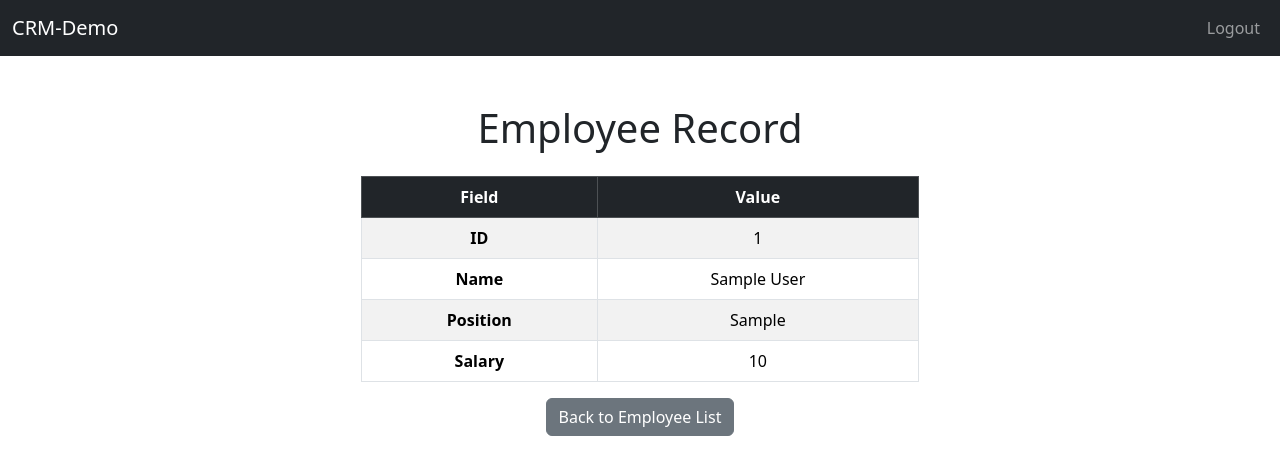
After one commit to viswalegend27/Crm-Workaround, a Django app: page /record/1 in a window 1280 px wide. The commit adds this page. Shown: the top 475 px of the page. Run offline with Django 5.2, Linux system fonts and the light colour scheme; a user stored in the database is signed in; tables that the repository leaves empty hold one stand-in row (values such as "Sample post").

Commit message:
Make my table interactive, view my emp details in an separate page

```diff
--- /dev/null
+++ b/client-resource-management/my_crm/crmwebsite/templates/record.html
@@ -0,0 +1,37 @@
+{% extends 'base.html' %}
+{% block content %}
+<div class="col-md-6 offset-md-3 mt-4">
+  <h1 class="mb-4 text-center">Employee Record</h1>
+
+  <table class="table table-bordered table-striped text-center">
+    <thead class="table-dark">
+      <tr>
+        <th>Field</th>
+        <th>Value</th>
+      </tr>
+    </thead>
+    <tbody>
+      <tr>
+        <td><strong>ID</strong></td>
+        <td>{{ emp_record.id }}</td>
+      </tr>
+      <tr>
+        <td><strong>Name</strong></td>
+        <td>{{ emp_record.name }}</td>
+      </tr>
+      <tr>
+        <td><strong>Position</strong></td>
+        <td>{{ emp_record.position }}</td>
+      </tr>
+      <tr>
+        <td><strong>Salary</strong></td>
+        <td>{{ emp_record.salary }}</td>
+      </tr>
+    </tbody>
+  </table>
+
+  <div class="text-center">
+    <a href="{% url 'home' %}" class="btn btn-secondary">Back to Employee List</a>
+  </div>
+</div>
+{% endblock %}
--- a/client-resource-management/my_crm/crmwebsite/urls.py
+++ b/client-resource-management/my_crm/crmwebsite/urls.py
@@ -6,5 +6,5 @@ urlpatterns = [
     # path('login/',views.login_user, name='login'),
     path('logout/',views.logout_user, name='logout'),
     path('register/',views.register_user, name='register'),
-
+    path('record/<int:pk>',views.employee_record, name='record'),
 ]
--- a/client-resource-management/my_crm/crmwebsite/views.py
+++ b/client-resource-management/my_crm/crmwebsite/views.py
@@ -43,3 +43,11 @@ def register_user(request):
         form = SignUpForm()
         return render(request, 'register.html',{'form':form})
     return render(request, 'register.html',{'form':form})
+
+def employee_record(request, pk):
+    if request.user.is_authenticated:
+        emp_record = Employee.objects.get(id=pk)
+        return render(request, 'record.html',{'emp_record':emp_record})
+    else:
+        messages.success(request, "You must be logged in!")
+        return redirect('home')
```
Also changed, not shown: client-resource-management/my_crm/crmwebsite/templates/home.html (+4 -3 lines).
